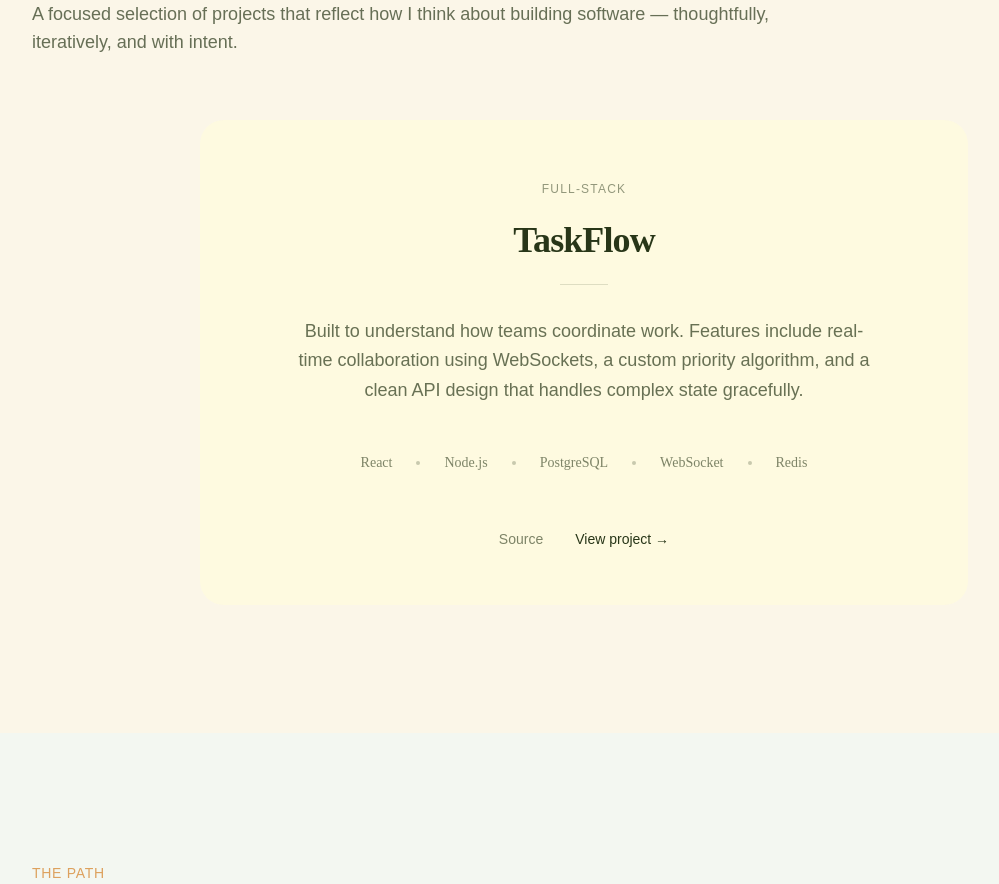
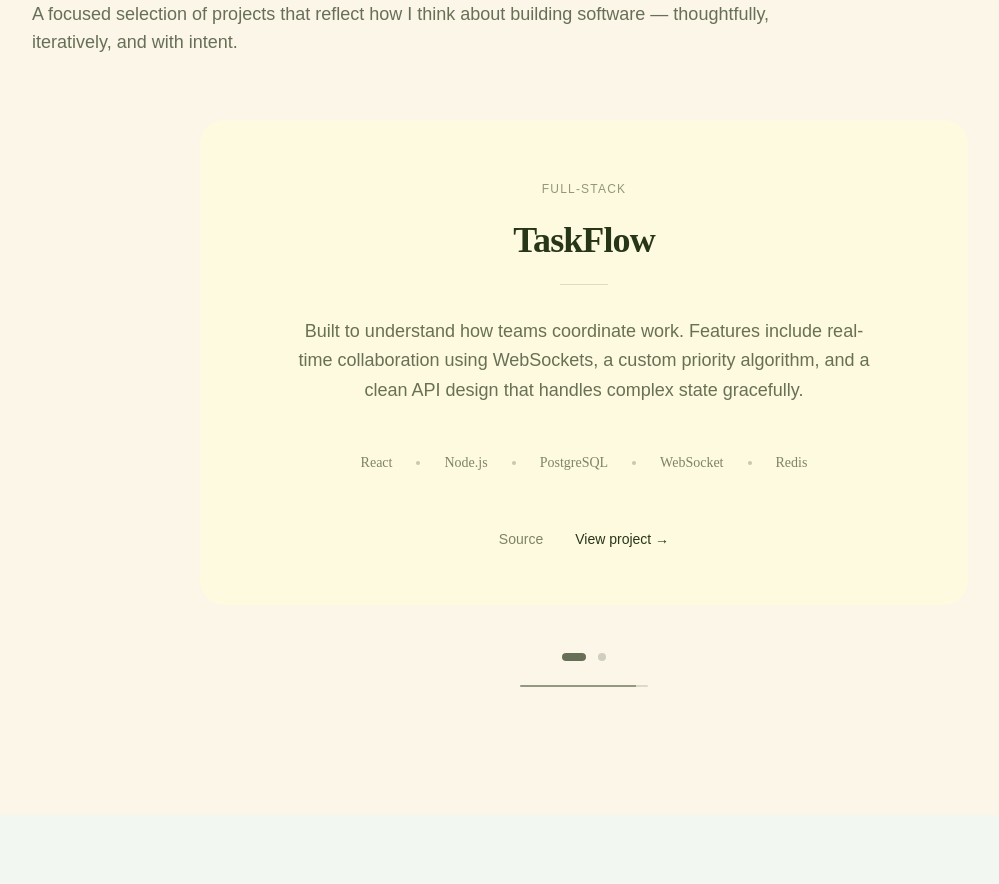
Before and after one commit to DimitarMalamski/Personal-Portfolio, a Next.js app: page / in a window 1280 px wide. Shown: the part 1020-1904 px from the top of the page, without its empty margins (56-1055 px from the left). Built offline with nearby package versions, Linux system fonts and the light colour scheme.

Commit message:
Adding a carusel section with motion animations

```diff
--- a/package.json
+++ b/package.json
@@ -9,6 +9,7 @@
     "lint": "eslint"
   },
   "dependencies": {
+    "framer-motion": "^12.30.0",
     "gsap": "^3.14.2",
     "lucide-react": "^0.563.0",
     "next": "16.1.4",
--- a/src/components/FeaturedProject.tsx
+++ b/src/components/FeaturedProject.tsx
@@ -4,6 +4,9 @@ type FeaturedProjectProps = {
   description: string;
   tech: string[];
 };
+
+const cardClasses =
+  "relative mx-auto max-w-3xl rounded-3xl bg-[var(--cream)] px-12 py-14 text-center";
 
 export default function FeaturedProject({
   category,
@@ -12,17 +15,7 @@ export default function FeaturedProject({
   tech,
 }: FeaturedProjectProps) {
   return (
-    <div
-      className="
-        relative
-        mx-auto
-        max-w-3xl
-        rounded-3xl
-        bg-[var(--cream)]
-        px-12 py-14
-        text-center
-      "
-    >
+    <div className={cardClasses}>
       <div className="relative z-10">
         <span className="text-xs uppercase tracking-widest text-[var(--forest)]/50">
           {category}
--- /dev/null
+++ b/src/components/ProjectsCarousel.tsx
@@ -0,0 +1,148 @@
+"use client";
+
+import { useState, useEffect, useRef } from "react";
+import { AnimatePresence, motion, useReducedMotion } from "framer-motion";
+import FeaturedProject from "@/components/FeaturedProject";
+
+const projects = [
+  {
+    category: "Full-stack",
+    title: "TaskFlow",
+    description:
+      "Built to understand how teams coordinate work. Features include real-time collaboration using WebSockets, a custom priority algorithm, and a clean API design that handles complex state gracefully.",
+    tech: ["React", "Node.js", "PostgreSQL", "WebSocket", "Redis"],
+  },
+  {
+    category: "Developer tools",
+    title: "AuthKit",
+    description:
+      "A lightweight authentication toolkit focused on clarity and security, built to explore token lifecycles, refresh strategies, and API ergonomics.",
+    tech: ["TypeScript", "JWT", "OAuth 2.0", "Node.js"],
+  },
+];
+
+const AUTO_ADVANCE_INTERVAL = 7000;
+const RESUME_DELAY = 2000;
+
+const slideVariants = {
+  initial: {
+    opacity: 0,
+    y: 20,
+  },
+  animate: {
+    opacity: 1,
+    y: 0,
+  },
+  exit: {
+    opacity: 0,
+    y: -10,
+  },
+};
+
+export default function ProjectsCarousel() {
+  const [currentIndex, setCurrentIndex] = useState(0);
+  const [isPaused, setIsPaused] = useState(false);
+  const currentProject = projects[currentIndex];
+  const shouldReduceMotion = useReducedMotion();
+
+  const resumeTimeoutRef = useRef<NodeJS.Timeout | null>(null);
+
+  useEffect(() => {
+    if (isPaused) return;
+
+    const interval = setInterval(() => {
+      setCurrentIndex((prev) => (prev + 1) % projects.length);
+    }, AUTO_ADVANCE_INTERVAL);
+
+    return () => clearInterval(interval);
+  }, [isPaused, projects.length]);
+
+  const pause = () => {
+    if (resumeTimeoutRef.current) {
+      clearTimeout(resumeTimeoutRef.current);
+      resumeTimeoutRef.current = null;
+    }
+    setIsPaused(true);
+  };
+
+  const resumeWithDelay = () => {
+    if (resumeTimeoutRef.current) {
+      clearTimeout(resumeTimeoutRef.current);
+    }
+
+    resumeTimeoutRef.current = setTimeout(() => {
+      setIsPaused(false);
+    }, RESUME_DELAY);
+  };
+
+  return (
+    <div
+      className="max-w-3xl mx-auto"
+      onMouseEnter={pause}
+      onMouseLeave={resumeWithDelay}
+      onFocus={pause}
+      onBlur={resumeWithDelay}
+    >
+      <div className="relative min-h-[360px] sm:min-h-[320px] flex items-center justify-center">
+        <div className="w-full max-w-3xl min-h-[320px] flex items-center">
+          <AnimatePresence mode="wait">
+            <motion.div
+              key={currentIndex}
+              variants={slideVariants}
+              initial="initial"
+              animate="animate"
+              exit="exit"
+              transition={{
+                duration: shouldReduceMotion ? 0 : 0.75,
+                ease: [0.25, 0.46, 0.45, 0.94],
+              }}
+              className="w-full"
+            >
+              <FeaturedProject {...currentProject} />
+            </motion.div>
+          </AnimatePresence>
+        </div>
+      </div>
+
+      <div className="flex items-center justify-center gap-3 mt-12">
+        {projects.map((_, index) => (
+          <button
+            key={index}
+            onClick={() => {
+              setCurrentIndex(index);
+              pause();
+            }}
+            onFocus={pause}
+            aria-label={`Go to project ${index + 1}`}
+            className={`
+              h-2 rounded-full transition-all duration-300
+              ${
+                index === currentIndex
+                  ? "w-6 bg-[var(--forest)]/70"
+                  : "w-2 bg-[var(--forest)]/20"
+              }
+            `}
+          />
+        ))}
+      </div>
+
+      <div className="flex justify-center mt-6">
+        <div className="w-32 h-[2px] bg-[var(--forest)]/15 rounded-full overflow-hidden">
+          <motion.div
+            className="h-full bg-[var(--forest)]/40"
+            initial={{ width: "0%" }}
+            animate={{
+              width: isPaused || shouldReduceMotion ? "0%" : "100%",
+            }}
+            transition={{
+              duration: AUTO_ADVANCE_INTERVAL / 1000,
+              ease: "linear",
+              repeat: isPaused || shouldReduceMotion ? 0 : Infinity,
+            }}
+            key={`${currentIndex}-${isPaused}`}
+          />
+        </div>
+      </div>
+    </div>
+  );
+}
--- a/src/sections/Projects.tsx
+++ b/src/sections/Projects.tsx
@@ -1,4 +1,4 @@
-import FeaturedProject from "@/components/FeaturedProject";
+import ProjectsCarousel from "@/components/ProjectsCarousel";
 
 export default function Projects() {
   return (
@@ -22,12 +22,7 @@ export default function Projects() {
           </p>
         </div>
 
-        <FeaturedProject
-          category="Full-stack"
-          title="TaskFlow"
-          description="Built to understand how teams coordinate work. Features include real-time collaboration using WebSockets, a custom priority algorithm, and a clean API design that handles complex state gracefully."
-          tech={["React", "Node.js", "PostgreSQL", "WebSocket", "Redis"]}
-        />
+        <ProjectsCarousel />
       </div>
     </section>
   );
```
Also changed, not shown: 1 other file (tests, documents, lock files or other folders).
